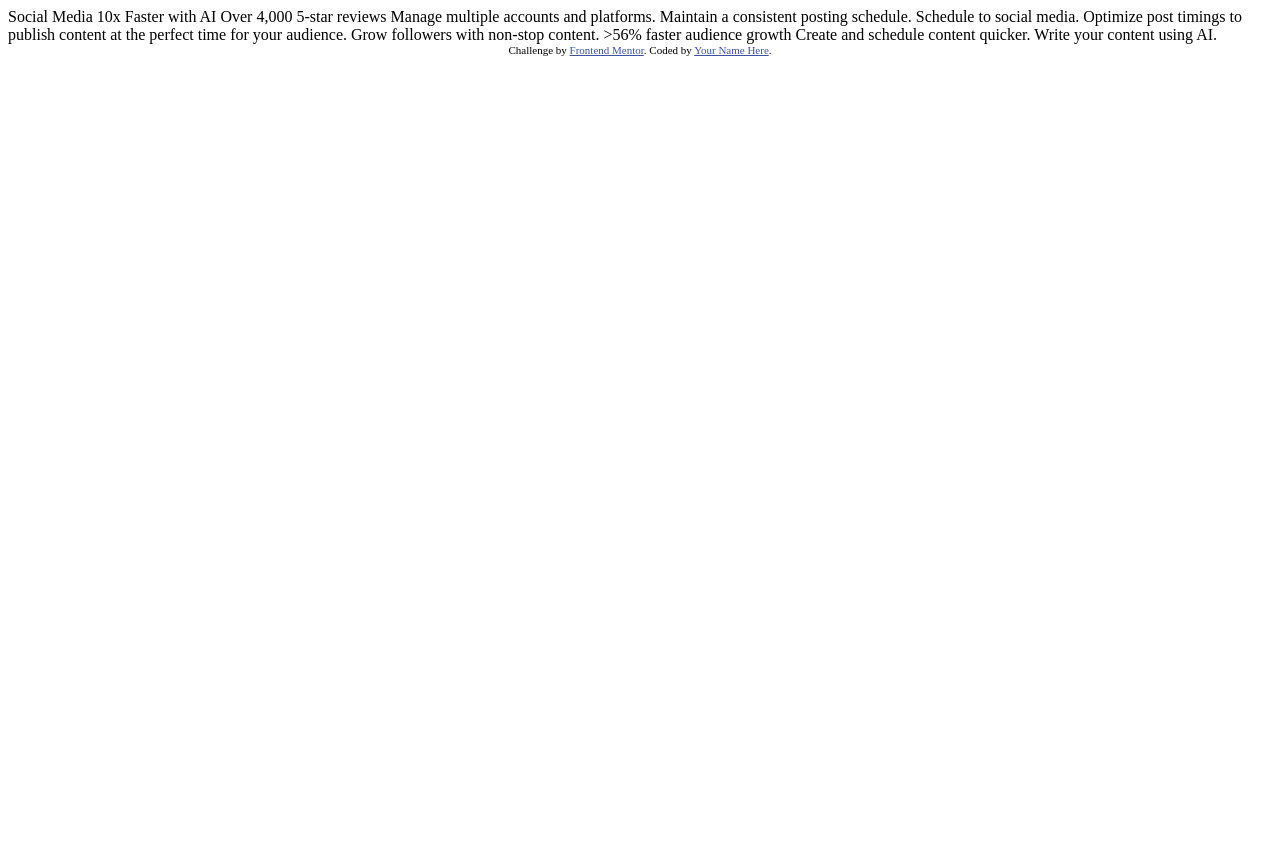
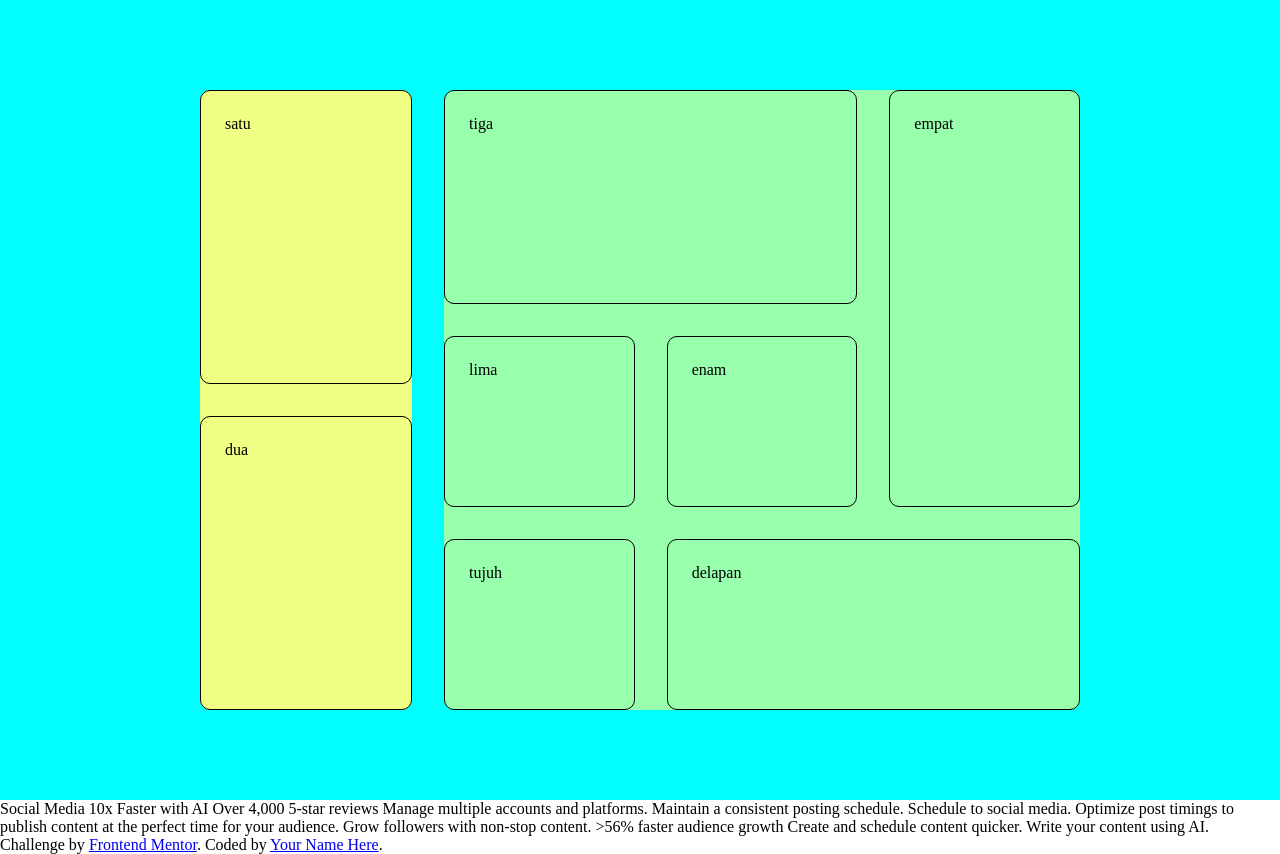
Before and after one commit to Ardi808/bento-grid, a plain HTML site: page index.html in a window 1280 px wide. Before the commit the page ends 800 px from the top, so only its background shows below. Drawn offline with Linux system fonts and the light colour scheme.

Commit message:
membuat grid template area dan grid area

```diff
--- a/css/styles.css
+++ b/css/styles.css
@@ -13,3 +13,58 @@
   padding: 0;
   box-sizing: border-box;
 }
+
+.container {
+  background-color: aqua;
+  padding: 90px 200px;
+  min-height: 100vh;
+  display: grid;
+  grid-template-columns: 1fr 3fr;
+  gap: 2rem;
+}
+
+.grid-kiri div,
+.grid-kanan div {
+  border: 1px solid;
+  border-radius: 10px;
+  padding: 1.5rem;
+}
+
+.grid-kiri {
+  background-color: rgb(238, 255, 131);
+  display: grid;
+  grid-template-rows: repeat(2, 1fr);
+  gap: 2rem;
+  border-radius: 10px;
+}
+.grid-kanan {
+  background-color: rgb(152, 255, 173);
+  display: grid;
+  grid-template-columns: repeat(3, 1fr);
+  grid-template-rows: 1.25fr 1fr 1fr;
+  grid-template-areas:
+  'kanan-satu kanan-satu kanan-dua'
+  'kanan-tiga kanan-empat kanan-dua'
+  'kanan-lima kanan-enam kanan-enam'
+  ;
+  gap: 2rem;
+  border-radius: 10px;
+}
+.container .grid-kanan .kanan-satu {
+  grid-area: kanan-satu;
+}
+.container .grid-kanan .kanan-dua {
+  grid-area: kanan-dua;
+}
+.container .grid-kanan .kanan-tiga {
+  grid-area: kanan-tiga;
+}
+.container .grid-kanan .kanan-empat {
+  grid-area: kanan-empat;
+}
+.container .grid-kanan .kanan-lima {
+  grid-area: kanan-lima;
+}
+.container .grid-kanan .kanan-enam {
+  grid-area: kanan-enam;
+}
--- a/index.html
+++ b/index.html
@@ -6,16 +6,28 @@
 
   <link rel="icon" type="image/png" sizes="32x32" href="./assets/images/favicon-32x32.png">
 
+  <link rel="stylesheet" href="css/styles.css">
+
   <title>Frontend Mentor | Bento grid</title>
 
-  <!-- Feel free to remove these styles or customise in your own stylesheet 👍 -->
-  <style>
-    .attribution { font-size: 11px; text-align: center; }
-    .attribution a { color: hsl(228, 45%, 44%); }
-  </style>
 </head>
 <body>
-
+  <div class="container">
+    <div class="grid-kiri">
+      <div class="kiri-satu">
+        satu
+      </div>
+      <div class="kiri-dua">dua</div>
+    </div>
+    <div class="grid-kanan">
+      <div class="kanan-satu">tiga</div>
+      <div class="kanan-dua">empat</div>
+      <div class="kanan-tiga">lima</div>
+      <div class="kanan-empat">enam</div>
+      <div class="kanan-lima">tujuh</div>
+      <div class="kanan-enam">delapan</div>
+    </div>
+  </div>
   Social Media 10x Faster with AI
   Over 4,000 5-star reviews
 
```
